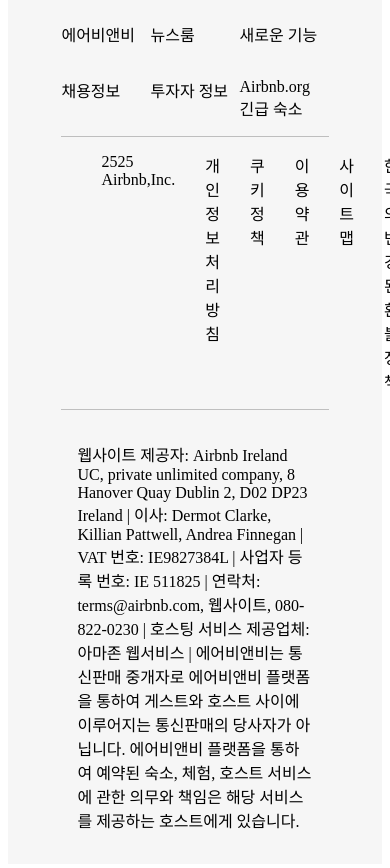
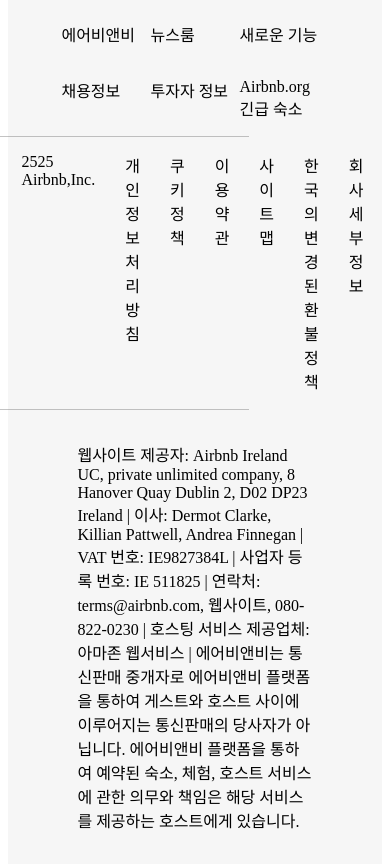
Before and after one commit to nas7062/CssWeb, a plain HTML site: page 1.html in a window 390 px wide. Shown: the part 10380-11248 px from the top of the page. Drawn offline with Linux system fonts and the light colour scheme; a web font is replaced by a local one.

Commit message:
반응형 조절

```diff
--- a/style.css
+++ b/style.css
@@ -139,6 +139,10 @@ hr {
   .menu > span {
     display: none;
   }
+  .footer-three {
+    position: relative;
+    left:-80px;
+  }
 }
 
 nav  ul {
```
